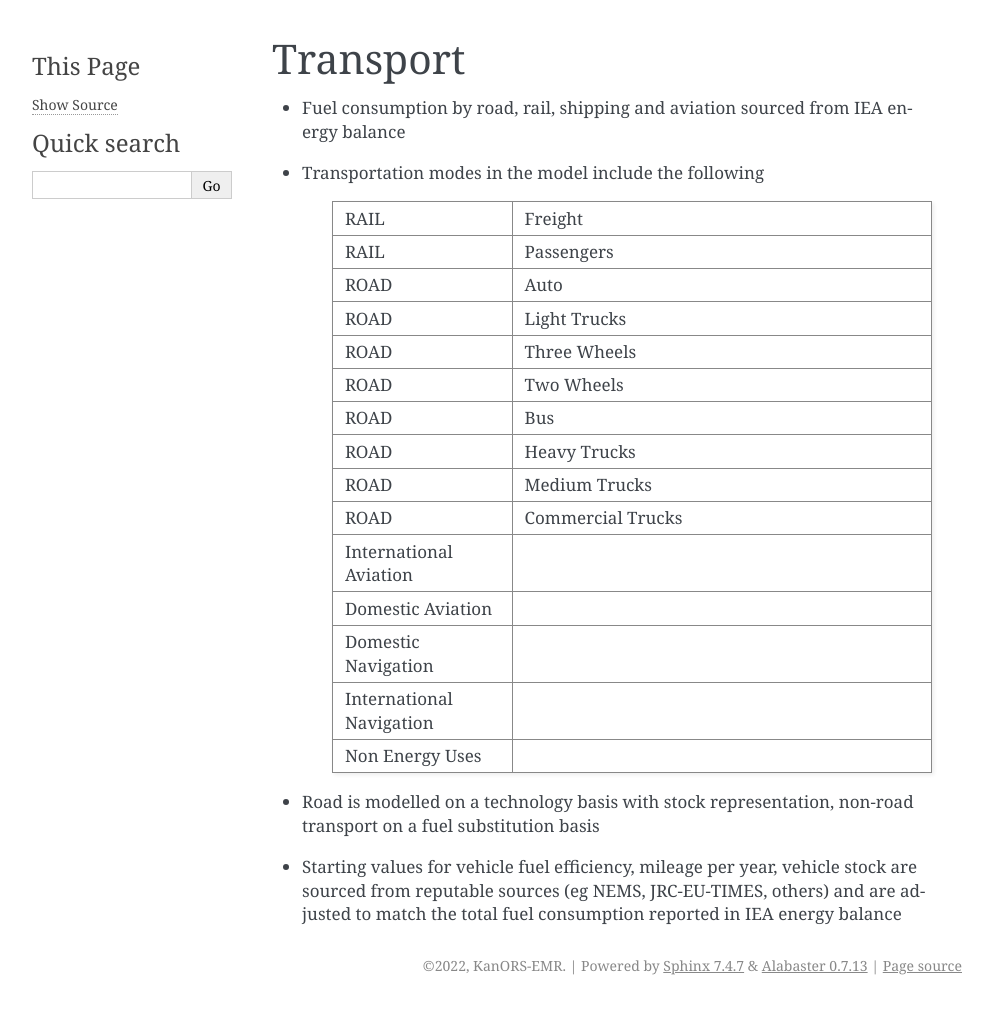
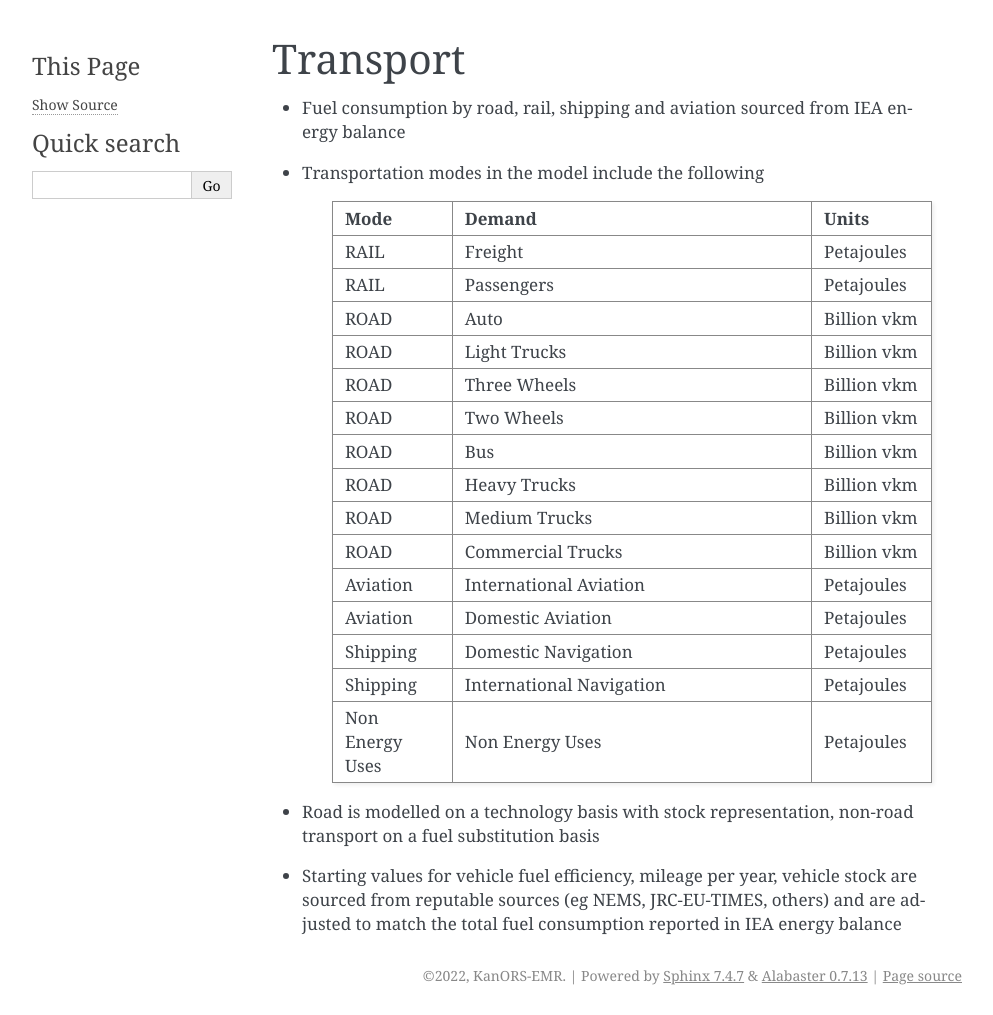
Before and after one commit to kanors-emr/Tiam_Framework-documentation, a Sphinx documentation site: the page built from source/pages/Transport.rst, in a window 1280 px wide. Shown: the whole page, without its empty margins (148-1141 px from the left). Built offline with Sphinx 7.4.7, drawn with Linux system fonts in a browser that asks for light colours.

Commit message:
Tra demands
units update

```diff
--- a/source/pages/Transport.rst
+++ b/source/pages/Transport.rst
@@ -7,8 +7,8 @@ Transport
 
     .. csv-table::
         :file: tables/Transportation modes.csv
-        :widths: 30,70
-        :header-rows: 0
+        :widths: 20,60,20
+        :header-rows: 1
 
 * Road is modelled on a technology basis with stock representation, non-road transport on a fuel substitution basis
 * Starting values for vehicle fuel efficiency, mileage per year, vehicle stock are sourced from reputable sources (eg NEMS, JRC-EU-TIMES, others) and are adjusted to match the total fuel consumption reported in IEA energy balance
--- a/source/pages/tables/Transportation modes.csv
+++ b/source/pages/tables/Transportation modes.csv
@@ -1,15 +1,16 @@
-RAIL,Freight
-RAIL,Passengers
-ROAD,Auto
-ROAD,Light Trucks
-ROAD,Three Wheels
-ROAD,Two Wheels
-ROAD,Bus
-ROAD,Heavy Trucks
-ROAD,Medium Trucks
-ROAD,Commercial Trucks
-International Aviation,
-Domestic Aviation,
-Domestic Navigation,
-International Navigation,
-Non Energy Uses,
+Mode,Demand,Units
+RAIL,Freight,Petajoules
+RAIL,Passengers,Petajoules
+ROAD,Auto,Billion vkm
+ROAD,Light Trucks,Billion vkm
+ROAD,Three Wheels,Billion vkm
+ROAD,Two Wheels,Billion vkm
+ROAD,Bus,Billion vkm
+ROAD,Heavy Trucks,Billion vkm
+ROAD,Medium Trucks,Billion vkm
+ROAD,Commercial Trucks,Billion vkm
+Aviation,International Aviation,Petajoules
+Aviation,Domestic Aviation,Petajoules
+Shipping,Domestic Navigation,Petajoules
+Shipping,International Navigation,Petajoules
+Non Energy Uses,Non Energy Uses,Petajoules
```
